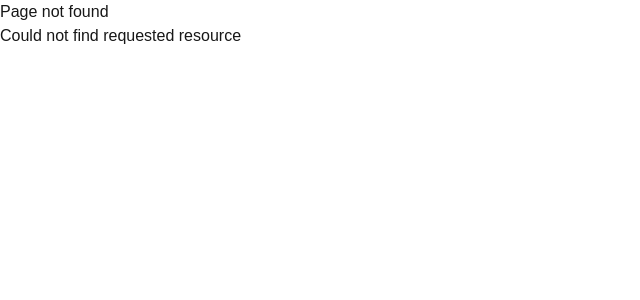
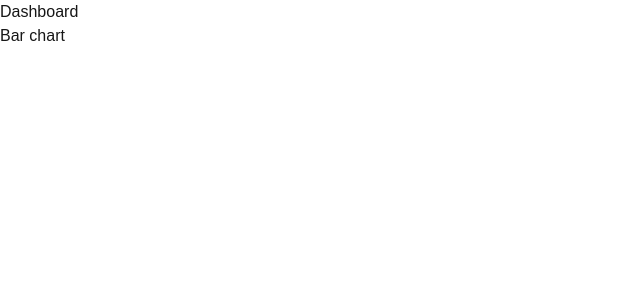
Before and after one commit to Trayshmhirk/learn-nextjs-tutorial, a Next.js app: page /dashboard in a window 1280 px wide. Before the commit this address had no page. Shown: the top 300 px of the page, without its empty margins (0-640 px from the left). Built offline with nearby package versions, Linux system fonts and the light colour scheme.

Commit message:
lesson on private folders

```diff
--- /dev/null
+++ b/src/app/_lib/page.tsx
@@ -0,0 +1,6 @@
+// add _ before folder names to make the folder private in app router
+// use %5F to add an actual underscore to the url folder.. this is theh url-encoded form of underscore
+
+export default function Lib() {
+   return <div>You cannot view this in the browser</div>;
+}
--- /dev/null
+++ b/src/app/dashboard/line-chart.tsx
@@ -0,0 +1,5 @@
+const LineChart = () => {
+   return <div>Line Chart</div>;
+};
+
+export default LineChart;
--- /dev/null
+++ b/src/app/dashboard/page.tsx
@@ -0,0 +1,13 @@
+export function Barchart() {
+   return <h1>Bar chart</h1>;
+}
+
+export default function Dashboard() {
+   return (
+      <div>
+         <h1>Dashboard</h1>
+
+         <Barchart />
+      </div>
+   );
+}
```
Also changed, not shown: src/app/_lib/format-date.ts (added).
